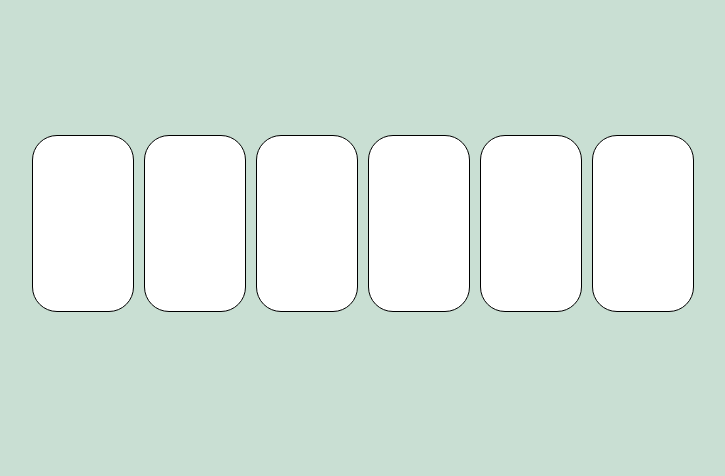
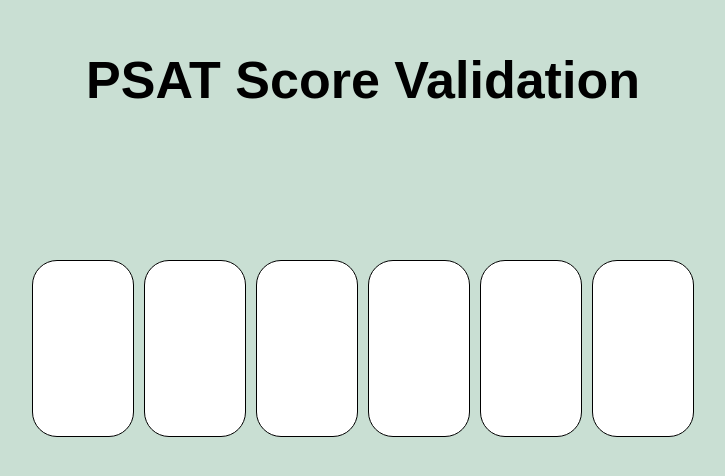
Before and after one commit to bluebook-chromebook-app-collegeboard/bluebook-chromebook.app.collegeboard.org, a plain HTML site: page index.html in a window 1280 px wide. Shown: the part 174-650 px from the top of the page, without its empty margins (277-1002 px from the left). Drawn offline with Linux system fonts and the light colour scheme.

Commit message:
Update index.html

```diff
--- a/index.html
+++ b/index.html
@@ -7,7 +7,7 @@
     <style>
         body {
             width: 100vw;
-            height:50vh;
+            height:100vh;
             background-color: #c9dfd3;
             display: flex;
             justify-content: center;
@@ -18,7 +18,7 @@
         }
 
         h1 {
-            margin-bottom: 300px;
+            margin-bottom: 150px;
             font-size: 52px;
             text-align: center;
         }
```
